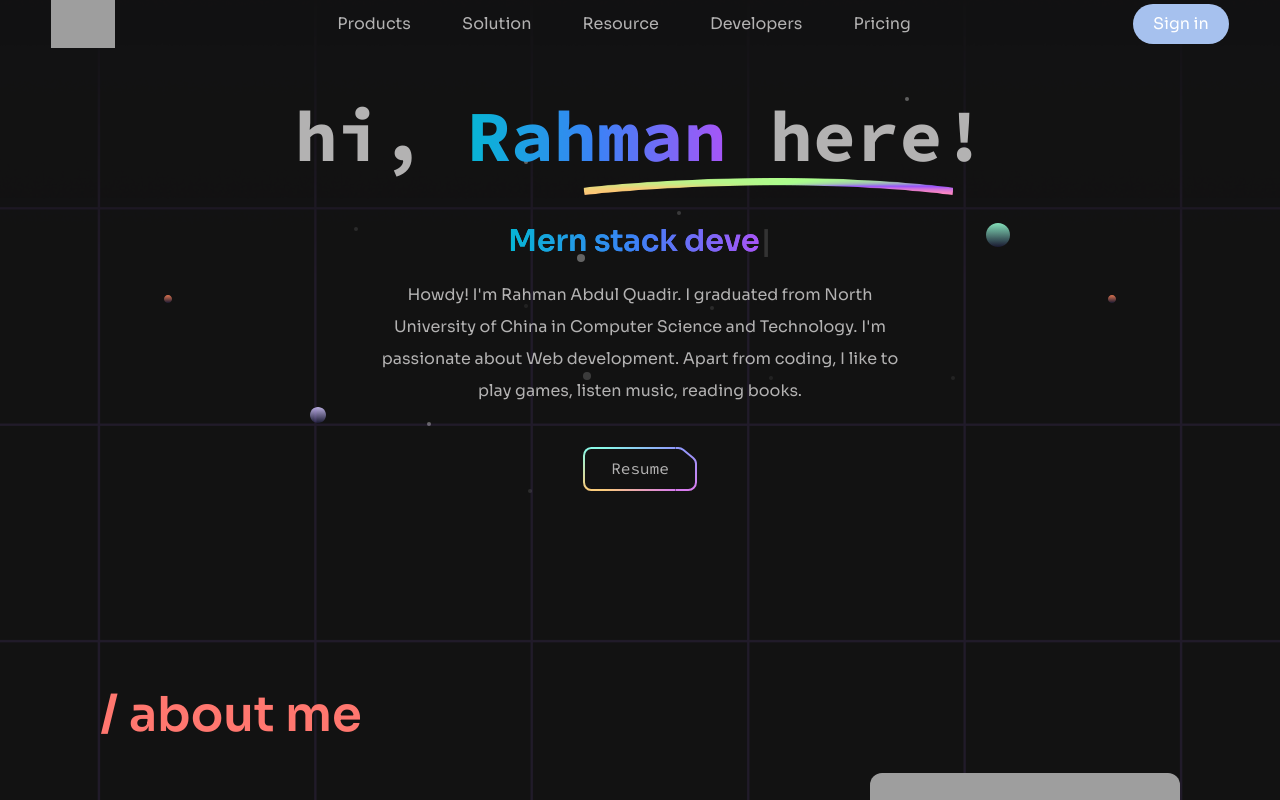
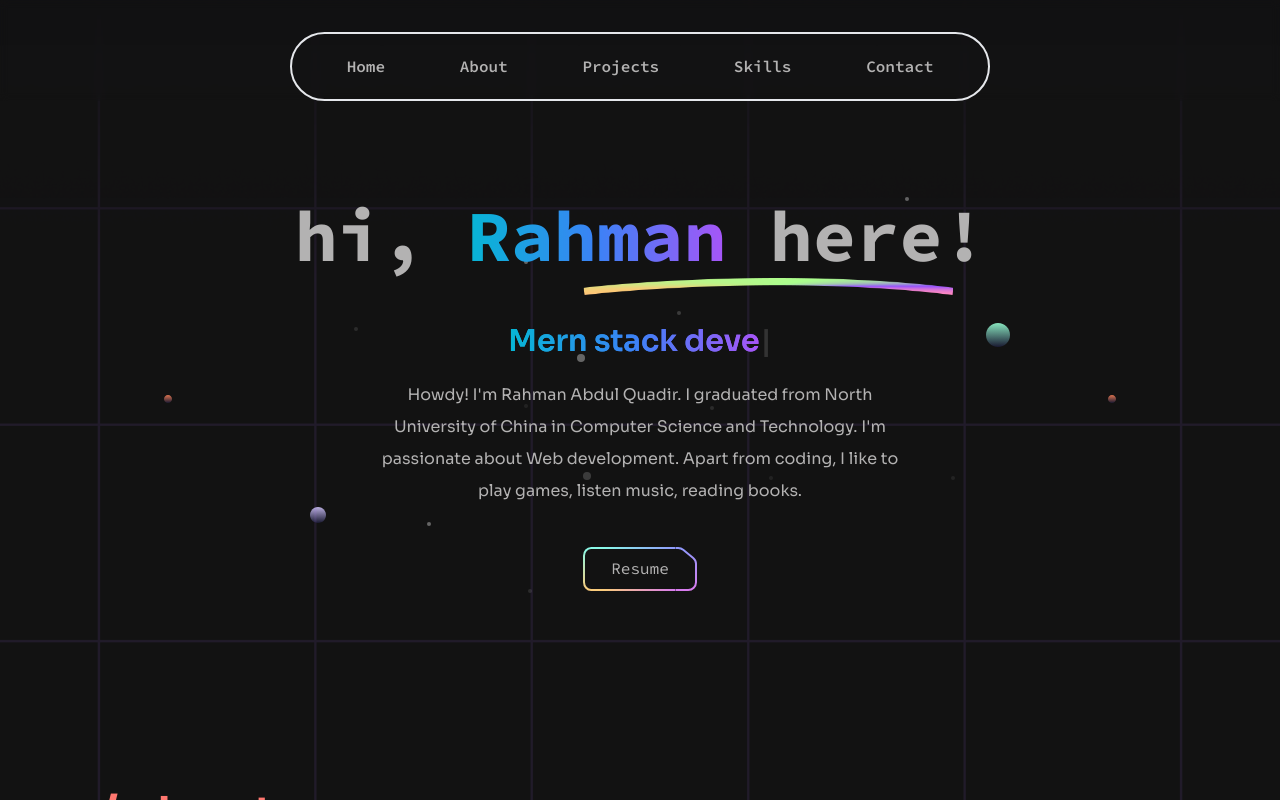
Before and after one commit to rahmanabdulquadir/rahman-aq-portfolio, a React (Vite) app: page / in a window 1280 px wide. Shown: the top 800 px of the page. Built offline with nearby package versions, Linux system fonts and the light colour scheme; grey boxes are pictures that could not be loaded.

Commit message:
navbar fixed

```diff
--- a/package.json
+++ b/package.json
@@ -17,6 +17,7 @@
     "react-dom": "^18.3.1",
     "react-icons": "^5.3.0",
     "react-scroll-trigger": "^0.6.14",
+    "scroll-lock": "^2.1.5",
     "three": "^0.169.0",
     "typewriter-effect": "^2.21.0"
   },
--- a/src/App.jsx
+++ b/src/App.jsx
@@ -8,7 +8,6 @@ import Projects from "./sections/Projects";
 import Skills from "./sections/Skills";
 import ScrollTrigger from "react-scroll-trigger";
 import { useState } from "react";
-import Header from "./sections/Header";
 
 function App() {
   const [isVisible, setIsVisible] = useState(false);
@@ -23,8 +22,8 @@ function App() {
         {/* Conditionally render the main content based on visibility */}
         {isVisible ? (
           <main className="bg-[url('./assets/images/grid.png')] bg-fixed bg-cover text-white">
-            {/* <Navbar /> */}
-            <Header/>
+            <Navbar />
+            {/* <Header/> */}
             <Home />
             <About />
             <Projects />
--- a/src/constants/index.js
+++ b/src/constants/index.js
@@ -1,27 +1,27 @@
-export const navLinks = [
+export const navigation = [
   {
-    id: 1,
-    name: 'Home',
-    href: '#home',
+    id: "1",
+    title: "Home",
+    href: "#home",
   },
   {
-    id: 2,
-    name: 'About',
-    href: '#about',
+    id: "2",
+    title: "About",
+    href: "#about",
   },
   {
-    id: 3,
-    name: 'Projects',
-    href: '#projects',
+    id: "3",
+    title: "Projects",
+    href: "#projects",
   },
   {
-    id: 4,
-    name: 'Skills',
-    href: '#skills',
+    id: "4",
+    title: "Skills",
+    href: "#skills",
   },
   {
-    id: 5,
-    name: 'Contact',
-    href: '#contact',
+    id: "5",
+    title: "Contact",
+    href: "#contact",
   },
 ];
--- a/src/sections/Header.jsx
+++ /dev/null
@@ -1,99 +0,0 @@
-import { useState, useEffect } from 'react';
-
-const Header = () => {
-  const [menuOpen, setMenuOpen] = useState(false);
-  const [isVisible, setIsVisible] = useState(true);
-  const [prevScrollPos, setPrevScrollPos] = useState(0);
-
-  const onToggleMenu = () => {
-    setMenuOpen(!menuOpen);
-  };
-
-  useEffect(() => {
-    const handleScroll = () => {
-      const currentScrollPos = window.pageYOffset;
-
-      // Show header if scrolling up, hide if scrolling down
-      if (prevScrollPos > currentScrollPos || currentScrollPos < 10) {
-        setIsVisible(true);
-      } else {
-        setIsVisible(false);
-      }
-
-      setPrevScrollPos(currentScrollPos);
-    };
-
-    window.addEventListener('scroll', handleScroll);
-
-    return () => {
-      window.removeEventListener('scroll', handleScroll);
-    };
-  }, [prevScrollPos]);
-
-  return (
-    <header
-      className={`transition-transform duration-300 fixed top-0 w-full z-50 ${
-        isVisible ? 'translate-y-0' : '-translate-y-full'
-      }`}
-    >
-      <nav className="flex justify-between items-center w-[92%] mx-auto text-white">
-        {/* Logo */}
-        <div>
-          <img
-            className="w-16 cursor-pointer"
-            src="https://cdn-icons-png.flaticon.com/512/5968/5968204.png"
-            alt="Logo"
-          />
-        </div>
-
-        {/* Nav Links */}
-        <div
-          className={`nav-links duration-500 md:static absolute md:min-h-fit min-h-[60vh] left-0 ${
-            menuOpen ? 'top-[9%]' : 'top-[-100%]'
-          } md:w-auto w-full flex items-center px-5`}
-        >
-          <ul className="flex md:flex-row flex-col md:items-center md:gap-[4vw] gap-8">
-            <li>
-              <a className="hover:text-gray-500" href="#">
-                Products
-              </a>
-            </li>
-            <li>
-              <a className="hover:text-gray-500" href="#">
-                Solution
-              </a>
-            </li>
-            <li>
-              <a className="hover:text-gray-500" href="#">
-                Resource
-              </a>
-            </li>
-            <li>
-              <a className="hover:text-gray-500" href="#">
-                Developers
-              </a>
-            </li>
-            <li>
-              <a className="hover:text-gray-500" href="#">
-                Pricing
-              </a>
-            </li>
-          </ul>
-        </div>
-
-        {/* Sign In and Menu Button */}
-        <div className="flex items-center gap-6">
-          <button className="bg-[#a6c1ee] text-white px-5 py-2 rounded-full hover:bg-[#87acec]">
-            Sign in
-          </button>
-          {/* Menu Toggle Button */}
-          <button onClick={onToggleMenu} className="text-3xl cursor-pointer md:hidden">
-            {menuOpen ? '✖' : '☰'}
-          </button>
-        </div>
-      </nav>
-    </header>
-  );
-};
-
-export default Header;
--- a/src/sections/Navbar.jsx
+++ b/src/sections/Navbar.jsx
@@ -1,4 +1,4 @@
-import { navLinks } from "../constants";
+import { navigation } from "../constants";
 import { useState } from "react";
 import { motion } from "framer-motion";
 import { fadeIn } from "../components/MotionVariation";
@@ -18,13 +18,13 @@ const Navbar = () => {
         initial="hidden"
         whileInView={"show"}
         viewport={{ once: true, amount: 0.3 }}
-        className="hidden w-full md:flex justify-center "
+        className="hidden w-full md:flex justify-center backdrop-blur-sm"
       >
         <ul className="flex gap-7 w-[700px] justify-evenly border-2 border-gradient-border mt-8 py-5 px-2 rounded-full">
-          {navLinks.map((item) => (
+          {navigation.map((item) => (
             <li key={item.id}>
               <a className="font-code font-semibold" href={item.href}>
-                {item.name}
+                {item.title}
               </a>
             </li>
           ))}
@@ -37,7 +37,7 @@ const Navbar = () => {
         <button onClick={toggleMenu} className="focus:outline-none">
           {!isOpen ? (
             <svg
-              className="w-6 h-6"
+              className="w-8 h-8"
               fill="none"
               stroke="currentColor"
               viewBox="0 0 24 24"
@@ -52,7 +52,7 @@ const Navbar = () => {
             </svg>
           ) : (
             <svg
-              className="w-6 h-6"
+              className="w-8 h-8"
               fill="none"
               stroke="currentColor"
               viewBox="0 0 24 24"
@@ -69,21 +69,32 @@ const Navbar = () => {
         </button>
       </div>
 
-      {/* Mobile Menu */}
+      {/* Full-screen overlay for mobile menu */}
       <div
         className={`${
-          isOpen ? "max-h-screen opacity-100" : "max-h-0 opacity-0"
-        } overflow-hidden transition-all duration-300 ease-in-out md:hidden`}
+          isOpen ? "opacity-100" : "opacity-0 pointer-events-none"
+        } fixed inset-0 bg-gray-900 bg-opacity-90 z-50 transition-opacity duration-300 ease-in-out md:hidden`}
       >
-        <ul className="flex flex-col gap-4 border-2 border-gradient-border py-5 px-4 rounded-lg">
-          {navLinks.map((item) => (
-            <li key={item.id}>
-              <a className="font-code font-semibold" href={item.href}>
-                {item.name}
-              </a>
-            </li>
-          ))}
-        </ul>
+        <div className="flex justify-end p-4">
+          <button onClick={toggleMenu} className="text-white text-3xl">
+            ✖
+          </button>
+        </div>
+        <div className="flex flex-col justify-center items-center h-full gap-6">
+          <ul className="flex flex-col items-center gap-6 text-white">
+            {navigation.map((item) => (
+              <li key={item.id}>
+                <a
+                  className="text-2xl font-semibold"
+                  href={item.href}
+                  onClick={toggleMenu} // Close menu when a link is clicked
+                >
+                  {item.title}
+                </a>
+              </li>
+            ))}
+          </ul>
+        </div>
       </div>
     </div>
   );
--- a/src/sections/Projects.jsx
+++ b/src/sections/Projects.jsx
@@ -28,7 +28,7 @@ const projects = [
 
 const Projects = () => {
   return (
-    <div className="space-x-y">
+    <div id="projects" className="space-x-y">
       <div>
         <motion.h2
           variants={fadeIn("up", 0.1)}
--- a/src/sections/Skills.jsx
+++ b/src/sections/Skills.jsx
@@ -82,7 +82,7 @@ const Skills = () => {
     },
   ];
   return (
-    <div className="space-x-y lg:pt-0 pt-24">
+    <div id="skills" className="space-x-y lg:pt-0 pt-24">
       <motion.h2
         variants={fadeIn("down", 0.5)}
         initial="hidden"
```
Also changed, not shown: 1 other file (tests, documents, lock files or other folders).
